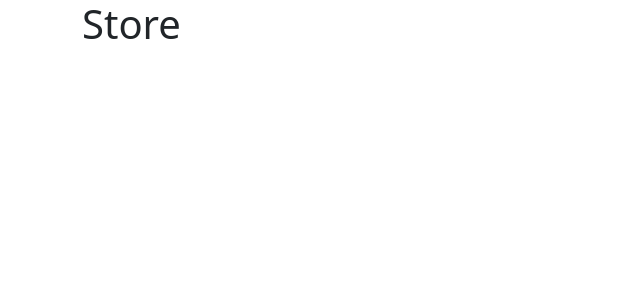
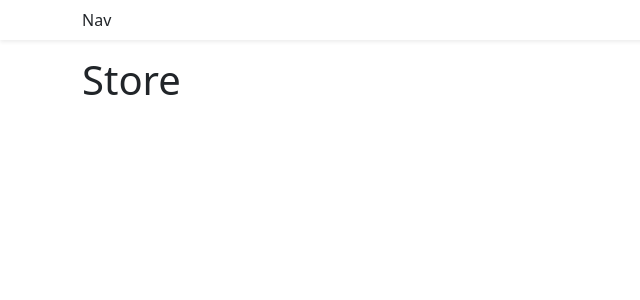
Before and after one commit to BenJohnsonFullStack/shopping-cart, a React (Vite) app: page /store in a window 1280 px wide. Shown: the top 300 px of the page, without its empty margins (0-640 px from the left). Built offline with nearby package versions, Linux system fonts and the light colour scheme.

Commit message:
navbar boilerplate

```diff
--- a/src/App.tsx
+++ b/src/App.tsx
@@ -1,16 +1,20 @@
 import { Routes, Route } from "react-router-dom";
 import { Container } from "react-bootstrap";
 import { Home, About, Store } from "./pages";
+import { Navbar } from "./components";
 
 function App() {
   return (
-    <Container>
+    <>
+      <Navbar />
+      <Container className="mb-4">
         <Routes>
           <Route path="/" element={<Home />} />
           <Route path="/store" element={<Store />} />
           <Route path="/about" element={<About />} />
         </Routes>
       </Container>
+    </>
   );
 }
 
--- /dev/null
+++ b/src/components/Navbar.tsx
@@ -0,0 +1,9 @@
+import { Container, Navbar as NavbarBs } from "react-bootstrap";
+
+export function Navbar() {
+  return (
+    <NavbarBs className="bg-white shadow-sm mb-3">
+      <Container>Nav</Container>
+    </NavbarBs>
+  );
+}
--- /dev/null
+++ b/src/components/index.ts
@@ -0,0 +1,3 @@
+import { Navbar } from "./Navbar";
+
+export { Navbar };
```
Lines whose indentation alone changed are shown as unchanged.
